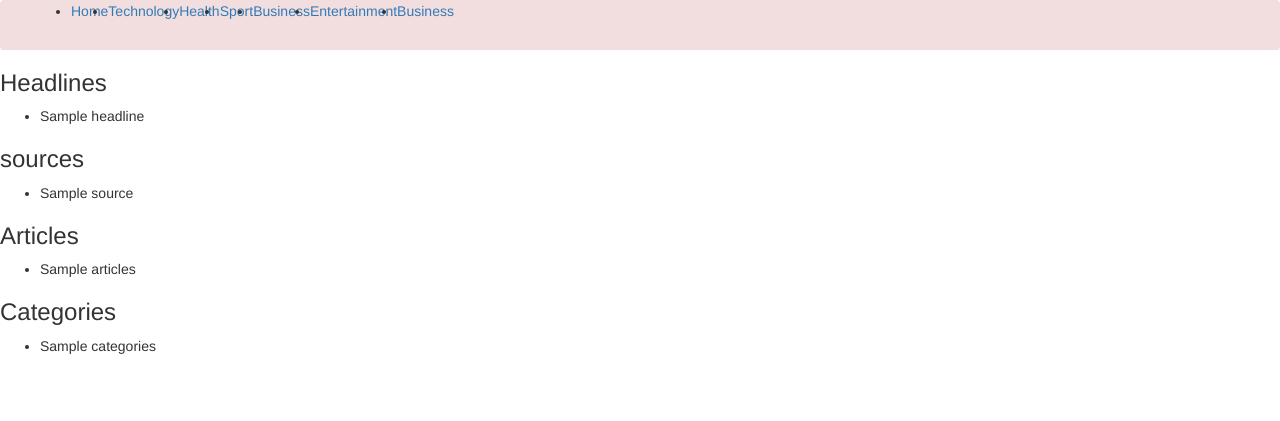
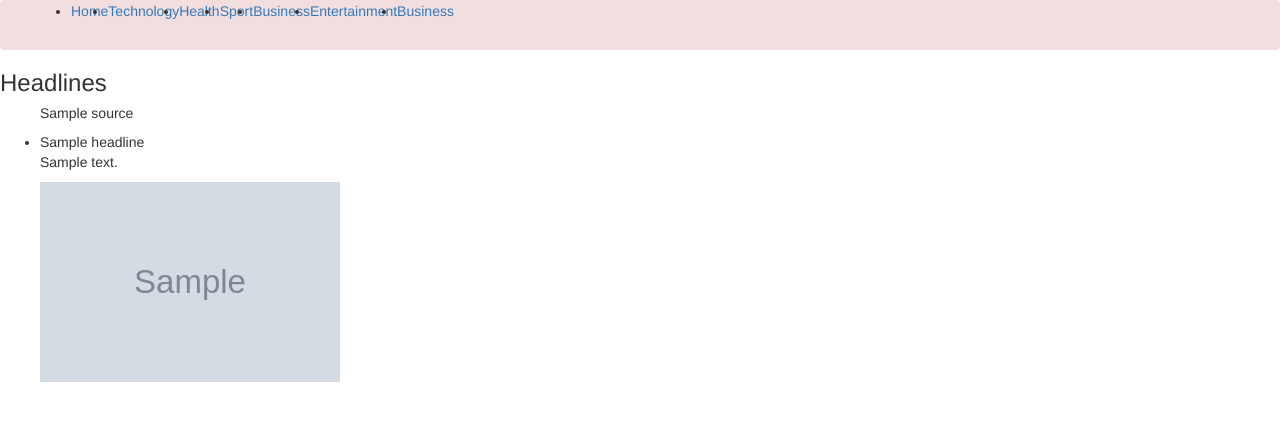
Before and after one commit to melodytowett/news-update, a Flask app: template app/templates/index.html in a window 1280 px wide. Shown: the top 421 px of the page. Run offline with Flask 2, Linux system fonts and the light colour scheme; the template is opened without the code that fills it: most values are stand-ins (such as "Sample title", 1, 10 or a date in 2020); grey boxes marked "Sample" are stand-in pictures; some libraries are stand-ins or nearby versions.

Commit message:
add file templates to display articles

```diff
--- a/app/templates/base.html
+++ b/app/templates/base.html
@@ -5,10 +5,10 @@
 <title> News Update website </title>
 {% endif %}
 
+<!-- Navbar block  -->
 {% block navbar %}
     {% include 'navbar.html' %}
 {% endblock %}
-
 <body>
 <!-- Content block -->
 {% block content %}
--- a/app/templates/index.html
+++ b/app/templates/index.html
@@ -6,27 +6,12 @@
     <h3>Headlines</h3>
     <ul>
         {%for headlines in headlines%}
+        <h5> {{headlines.source}} </h5>
         <li> {{headlines.title}} </li>
+        <p> {{headlines.description}} </p>
+        <img src=" {{headlines.image}} " alt="" height="200px" width="300px">
+
+
         {% endfor%}
-    </ul>
-    <h3>sources</h3>
-  <ul>
-      {%for source in sources%}
-      <li> {{sources.title}} </li>
 
-      {%endfor%}
-  </ul>
-  <h3>Articles</h3>
-  <ul>
-      {%for article in articles%}
-      <li> {{articles}} </li>
-      {%endfor%}
-  </ul>
-  <h3>Categories</h3>
-  <ul>
-      {%for category in categories%}
-      <li> {{categories}} </li>
-      {%endfor%}
-
-  </ul>
 {% endblock%}
--- a/app/templates/macros.html
+++ b/app/templates/macros.html
@@ -0,0 +1,10 @@
+{% macro displayHeadlineList(headline_list)%}
+
+   {% for headline in headline_list %}
+   <div>
+       <a href="{{headline.url}}"> <img src=" {{headline.image}} " alt=""></a>
+       <p> {{headline.description}} </p>
+       <p> {{headline.time}} </p>
+   </div>
+   {% endfor %}
+   {% endmacro %}
```
Also changed, not shown: app/main/views.py (+11 -9 lines), app/templates/article.html (added, +11 -0 lines).
